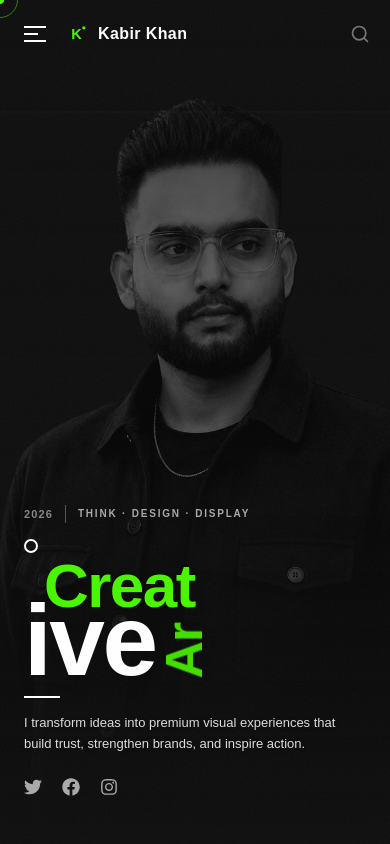
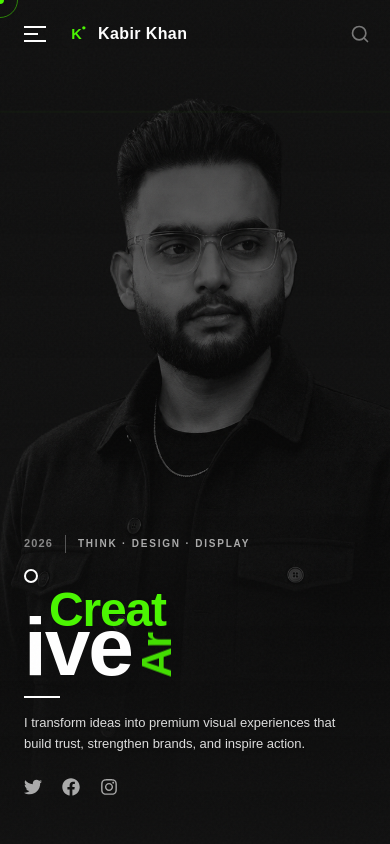
Before and after one commit to Parul9299/second_client_portfolio, a React (Vite) app: page / in a window 390 px wide. Shown: the top 844 px of the page. Built offline with nearby package versions, Linux system fonts and the light colour scheme; a web font is replaced by a local one.

Commit message:
FIX: Hero text content ui is fixed

```diff
--- a/src/App.tsx
+++ b/src/App.tsx
@@ -39,8 +39,8 @@ export default function App() {
       <Marquee />
       <About />
       <Services />
+      <Portfolio />
       <VideoPortfolio />
-      <Portfolio />
       <Experience />
       <Skills />
       <Education />
--- a/src/components/Hero.tsx
+++ b/src/components/Hero.tsx
@@ -187,12 +187,13 @@ export function Hero() {
             {/* Top Word: Creat */}
             <div className="flex items-end leading-[0.8]">
               <span
-                className="font-condensed font-black block pl-[clamp(30px, 4vw, 62px)] max-[670px]:pl-[clamp(20px, 4.5vw, 36px)]"
+                className="font-condensed font-black block max-[902px]:pl-[38px] max-[992px]:pl-[49px] max-[1024px]:pl-[60px]
+                 text-[199px] max-[1245px]:text-[165px] max-[1024px]:text-[140px] max-[992px]:text-[120px] max-[902px]:text-[91px]
+                 pl-[clamp(75px,4vw,62px)] max-[670px]:pl-[clamp(20px,4.5vw,36px)]
+                 mb-[-35px] max-[902px]:mb-[-9px] max-[992px]:mb-[-20px] max-[1024px]:mb-[-23px]"
                 style={{
-                  fontSize: 'clamp(90px, 7vw, 101px)',
                   letterSpacing: '-0.025em',
                   color: '#4af600',
-                  paddingLeft: 'clamp(30px, 3.5vw, 62px)',
                 }}
               >
                 Creat
@@ -202,9 +203,9 @@ export function Hero() {
             {/* Bottom Row: ive + Ar */}
             <div className="flex items-baseline leading-[0.8] mt-[-20px] min-[670px]:mt-[-5px] min-[768px]:mt-[-14px]">
               <span
-                className="font-condensed font-black"
+                className="font-condensed font-black
+                 text-[330px] max-[1245px]:text-[285px] max-[1024px]:text-[236px] max-[992px]:text-[203px] max-[902px]:text-[150px]"
                 style={{
-                  fontSize: 'clamp(150px, 12vw, 175px)',
                   letterSpacing: '-0.025em',
                   color: '#ffffff',
                 }}
@@ -212,15 +213,14 @@ export function Hero() {
                 ive
               </span>
               <span
-                className="font-condensed font-black inline-block origin-bottom-left"
+                className="font-condensed font-black inline-block origin-bottom-left whitespace-nowrap
+                 text-[185px] max-[1245px]:text-[146px] max-[1024px]:text-[128px] max-[992px]:text-[105px] max-[902px]:text-[83px]"
                 style={{
-                  fontSize: 'clamp(80px, 6vw, 96px)',
                   letterSpacing: '-0.02em',
                   color: '#4af600',
                   opacity: 0.9,
                   transform: 'rotate(-90deg) translateY(100%)',
                   marginLeft: 'clamp(8px, -0.5vw, 18px)',
-                  whiteSpace: 'nowrap',
                 }}
               >
                 Ar
@@ -314,27 +314,33 @@ export function Hero() {
 
         <div style={{ width: 14, height: 14, borderRadius: '50%', border: '2px solid #fff', marginBottom: 8 }} />
 
-        {/* Mobile Responsive Layout */}
-        <div className="flex flex-col select-none">
+        {/* ── MOBILE RESPONSIVE TYPOGRAPHY CONTAINER ── */}
+        <div
+          className="flex flex-col select-none"
+          style={{ animation: 'fadeUp 0.9s cubic-bezier(0.16,1,0.3,1) 0.25s both' }}
+        >
+          {/* Top Word: Creat */}
           <div className="flex items-end leading-[0.8]">
             <span
-              className="font-condensed font-black block drop-shadow-lg pl-[clamp(20px, 5vw, 36px)] min-[424px]:pl-[clamp(15px, 4vw, 36px)]"
+              className="font-condensed font-black block drop-shadow-lg
+                 text-[62px] max-[425px]:text-[48px] max-[375px]:text-[41px]
+                 pl-[23px] max-[425px]:pl-[25px] max-[375px]:pl-[18px]
+                 mb-[-18px] max-[425px]:mb-[-14px] max-[375px]:mb-[-10px]"
               style={{
-                fontSize: 'clamp(62px, 9vw, 36px)',
                 letterSpacing: '-0.025em',
                 color: '#4af600',
-                paddingLeft: 'clamp(20px, 5vw, 36px)',
-                marginBottom: '-10px',
               }}
             >
               Creat
             </span>
           </div>
+
+          {/* Bottom Row: ive + Ar */}
           <div className="flex items-baseline leading-[0.8] mt-[-0.05em]">
             <span
-              className="font-condensed font-black drop-shadow-lg"
+              className="font-condensed font-black drop-shadow-lg
+                 text-[100px] max-[425px]:text-[82px] max-[375px]:text-[68px]"
               style={{
-                fontSize: 'clamp(100px, 14vw, 76px)',
                 letterSpacing: '-0.025em',
                 color: '#ffffff',
               }}
@@ -342,15 +348,14 @@ export function Hero() {
               ive
             </span>
             <span
-              className="font-condensed font-black drop-shadow-lg inline-block origin-bottom-left"
+              className="font-condensed font-black drop-shadow-lg inline-block origin-bottom-left whitespace-nowrap
+                 text-[52px] max-[425px]:text-[42px] max-[375px]:text-[34px]"
               style={{
-                fontSize: 'clamp(52px, 8vw, 44px)',
                 letterSpacing: '-0.02em',
                 color: '#4af600',
                 opacity: 0.9,
                 transform: 'rotate(-90deg) translateY(100%)',
                 marginLeft: '8px',
-                whiteSpace: 'nowrap',
               }}
             >
               Ar
--- a/src/components/LanguagesSection.tsx
+++ b/src/components/LanguagesSection.tsx
@@ -1,6 +1,6 @@
 export function LanguagesSection() {
   return (
-    <section className="py-14 xs:py-16 sm:py-20 bg-[#141414] relative overflow-hidden">
+    <section className="py-14 xs:py-16 sm:py-20 bg-[#0d0d0d] relative overflow-hidden">
       <div className="max-w-3xl mx-auto px-4 xs:px-5 sm:px-6">
         <div className="reveal text-center mb-8 xs:mb-10 sm:mb-12">
           <div className="flex items-center justify-center gap-4 mb-4">
--- a/src/components/Marquee.tsx
+++ b/src/components/Marquee.tsx
@@ -34,7 +34,7 @@ const MarqueeRow = ({
   items: string[];
   reverse?: boolean;
 }) => (
-  <div className="overflow-hidden whitespace-nowrap py-3">
+  <div className="overflow-hidden ma whitespace-nowrap py-3">
     <div
       className={`flex w-max items-center gap-10 ${
         reverse ? "marquee-right" : "marquee-left"
--- a/src/components/Portfolio.tsx
+++ b/src/components/Portfolio.tsx
@@ -34,9 +34,28 @@ export function Portfolio() {
     <section
       id="work"
       ref={sectionRef}
-      className="relative bg-[#0d0d0d] text-white"
+      className="relative text-white"
       style={{ height: `${scrollHeight}vh` }}
     >
+      {/* Section Header */}
+      <div className="max-w-7xl mx-auto mb-0 mt-20 flex flex-col md:flex-row md:items-end justify-between gap-4">
+        <div>
+          <span className="text-[#4af600] font-mono text-xs font-bold tracking-widest uppercase">
+            Featured Design Portfolio
+          </span>
+
+          <h2 className="text-3xl md:text-6xl font-black font-condensed tracking-tight mt-1">
+            CREATIVE DESIGN SHOWCASE
+          </h2>
+        </div>
+
+        <p className="text-gray-400 text-sm max-w-md">
+          Explore a curated collection of branding, logo design, packaging, print,
+          social media creatives, and visual identity projects crafted to build
+          impactful and memorable brands.
+        </p>
+      </div>
+
       {/* Sticky Fullscreen Container */}
       <div className="sticky top-0 h-screen w-full flex items-center justify-center px-4 sm:px-8 md:px-12 overflow-hidden">
 
--- a/src/components/VideoPortfolio.tsx
+++ b/src/components/VideoPortfolio.tsx
@@ -70,25 +70,6 @@ export function VideoPortfolio() {
             animation-play-state: paused;
           }
         `}</style>
-
-        {/* Section Header */}
-        <div className="max-w-7xl mx-auto mb-12 flex flex-col md:flex-row md:items-end justify-between gap-4">
-          <div>
-            <span className="text-[#4af600] font-mono text-xs font-bold tracking-widest uppercase">
-              Featured Design Portfolio
-            </span>
-
-            <h2 className="text-3xl md:text-5xl font-black font-condensed tracking-tight mt-1">
-              CREATIVE DESIGN SHOWCASE
-            </h2>
-          </div>
-
-          <p className="text-gray-400 text-sm max-w-md">
-            Explore a curated collection of branding, logo design, packaging, print,
-            social media creatives, and visual identity projects crafted to build
-            impactful and memorable brands.
-          </p>
-        </div>
 
         {/* Infinite Carousel Container */}
         <div className="relative w-full overflow-hidden">
```
